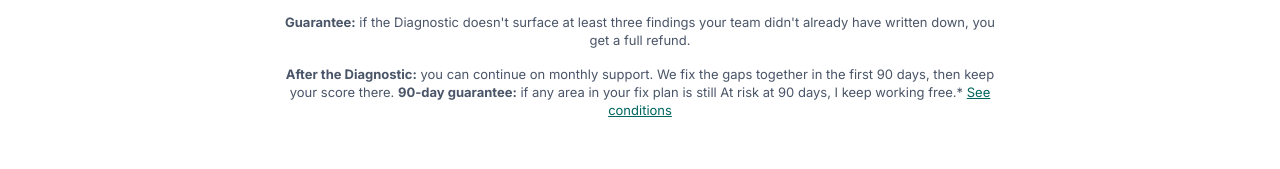
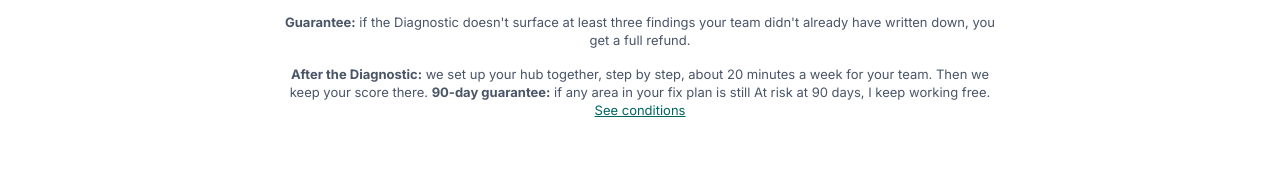
Before and after one commit to campusvelocity/campus-velocity-website, a plain HTML site: page index.html in a window 1280 px wide. Shown: the part 3031-3200 px from the top of the page. Drawn offline with Linux system fonts and the light colour scheme.

Commit message:
Homepage: say we set up the hub together, about 20 minutes a week
Co-Authored-By: Claude Opus 5.5 <noreply@anthropic.com>
Claude-Session: https://claude.ai/code/session_017UDFYvemtENifgMGdTSynw

```diff
--- a/index.html
+++ b/index.html
@@ -151,7 +151,7 @@
         </div>
       </div>
       <p class="small muted guarantee"><b>Guarantee:</b> if the Diagnostic doesn't surface at least three findings your team didn't already have written down, you get a full refund.</p>
-      <p class="small muted guarantee"><b>After the Diagnostic:</b> you can continue on monthly support. We fix the gaps together in the first 90 days, then keep your score there. <b>90-day guarantee:</b> if any area in your fix plan is still At risk at 90 days, I keep working free.* <a href="/audit#after-h">See conditions</a></p>
+      <p class="small muted guarantee"><b>After the Diagnostic:</b> we set up your hub together, step by step, about 20 minutes a week for your team. Then we keep your score there. <b>90-day guarantee:</b> if any area in your fix plan is still At risk at 90 days, I keep working free. <a href="/audit#after-h">See conditions</a></p>
     </div>
   </section>
 
```
